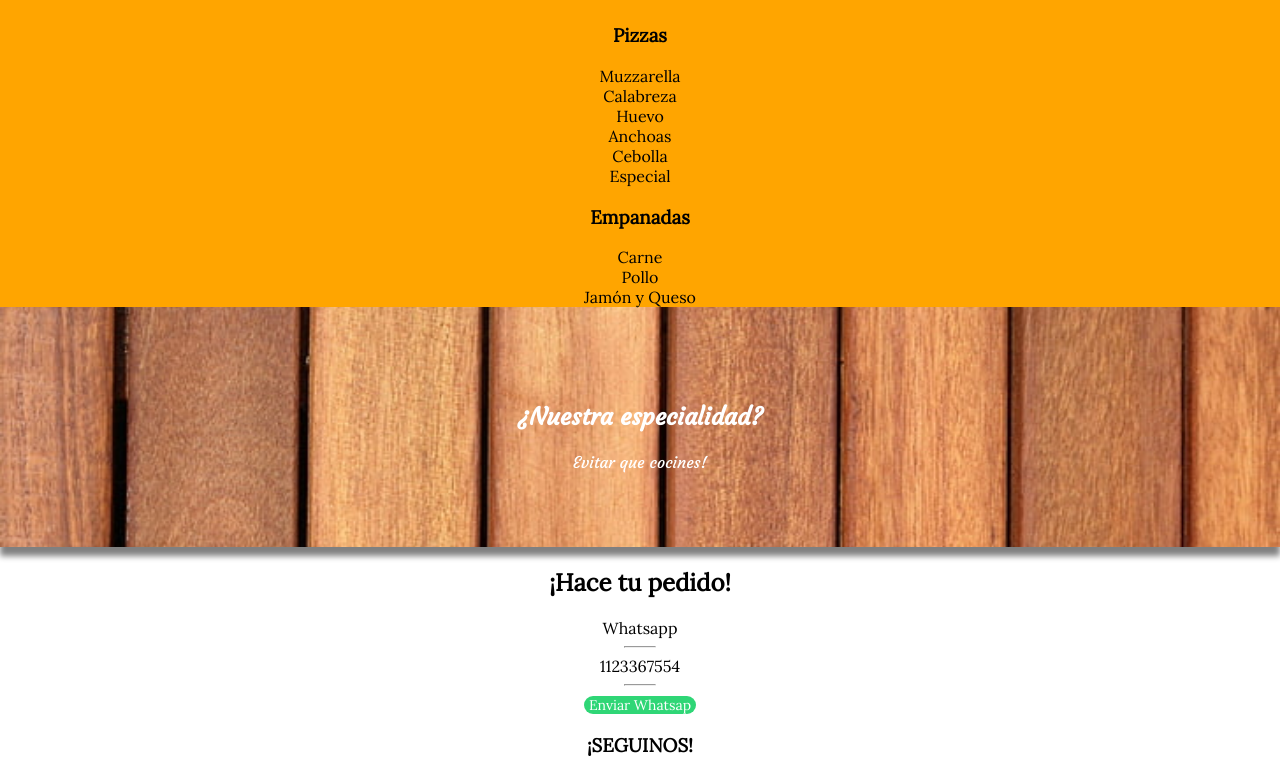
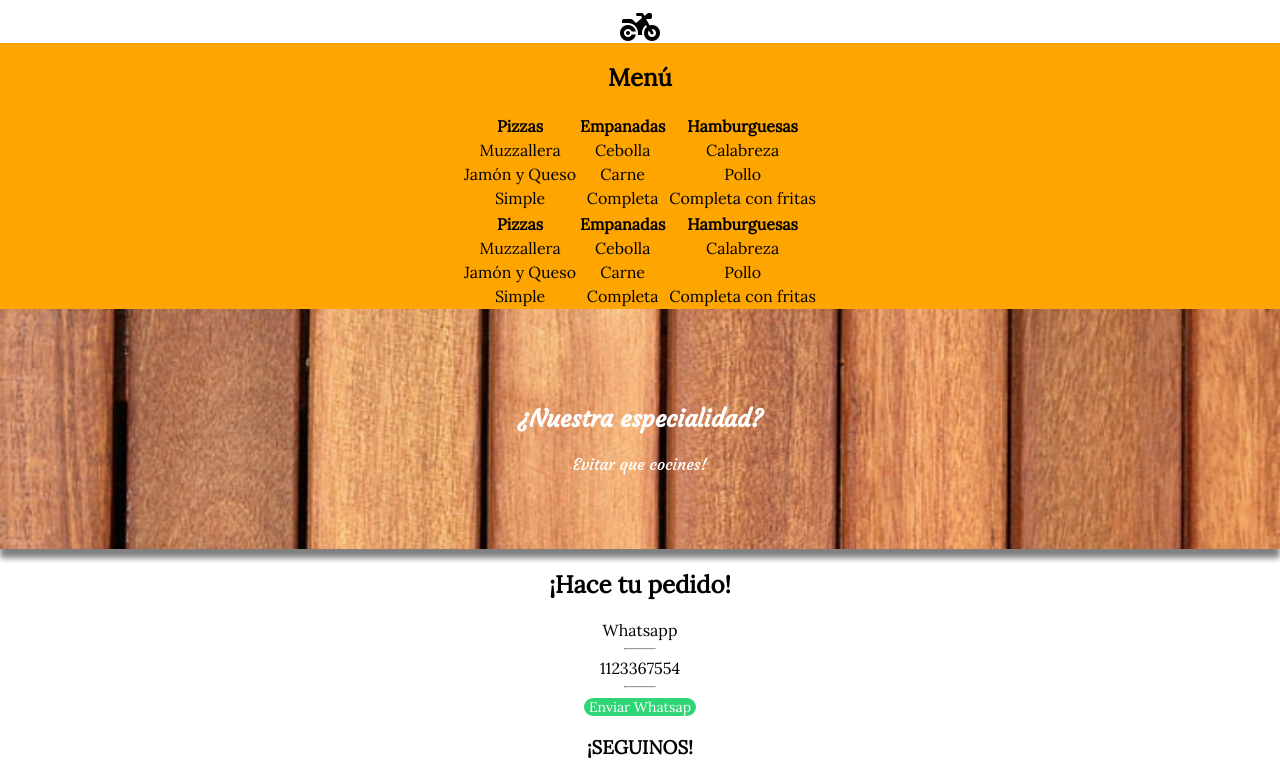
Before and after one commit to JorP8/pizzeria0.github.io, a plain HTML site: page index.html in a window 1280 px wide. Shown: the part 796-1566 px from the top of the page. Drawn offline with Linux system fonts and the light colour scheme.

Commit message:
Add files via upload

```diff
--- a/index.html
+++ b/index.html
@@ -49,7 +49,12 @@
 			asdasd asdasd asd</p>
 			<hr width="100px">
 			<button>Leer más</button>
+			<div class="delivery">
+			<h2>Delivery sin cargo</h2>
+			<i class="fa-solid fa-motorcycle"></i>
 		</div>
+		</div>
+
 
 	</section>
 
@@ -57,17 +62,48 @@
 		<div class="container">
 
 			<h2>Menú</h2>
-				<h3>Pizzas</h3>
-				<span>Muzzarella</span>
-				<span>Calabreza</span>
-				<span>Huevo</span>
-				<span>Anchoas</span>
-				<span>Cebolla</span>
-				<span>Especial</span>
-				<h3>Empanadas</h3>
-				<span>Carne</span>
-				<span>Pollo</span>
-				<span>Jamón y Queso</span>
+				<table>
+					<th>Pizzas</th>
+					<th>Empanadas</th>
+					<th>Hamburguesas</th>
+					<tr>
+						<td>Muzzallera</td>
+						<td>Cebolla</td>
+						<td>Calabreza</td>
+					</tr>
+					<tr>
+						<td>Jamón y Queso</td>
+						<td>Carne</td>
+						<td>Pollo</td>
+					</tr>
+					<tr>
+						<td>Simple</td>
+						<td>Completa</td>
+						<td>Completa con fritas</td>
+					</tr>
+
+				</table>
+				<table>
+					<th>Pizzas</th>
+					<th>Empanadas</th>
+					<th>Hamburguesas</th>
+					<tr>
+						<td>Muzzallera</td>
+						<td>Cebolla</td>
+						<td>Calabreza</td>
+					</tr>
+					<tr>
+						<td>Jamón y Queso</td>
+						<td>Carne</td>
+						<td>Pollo</td>
+					</tr>
+					<tr>
+						<td>Simple</td>
+						<td>Completa</td>
+						<td>Completa con fritas</td>
+					</tr>
+
+				</table>
 
 
 		</div>
@@ -97,6 +133,15 @@
 				<i class="fa-brands fa-tiktok"></i>
 
 			</div>
+			<h2>¡Días y Horarios!</h2>
+			<span>Lunes a Sabado</span>
+			<span>12:00Hs - 00:00Hs</span>
+			<hr width="20%">
+			<div class="reloj">
+				<i class="fa-solid fa-calendar"></i>
+			</div>
+		</div>
+
 		</div>
 
 	</section>
--- a/styles.css
+++ b/styles.css
@@ -6,7 +6,7 @@ body{
 	font-family: 'Lora', serif;
 }
 a{
-	font-size: 12px;
+	font-size: 18px;
 	text-decoration: none;
 }
 .pedido a{
@@ -81,15 +81,16 @@ header{
 
 }
 #pizzas .container{
-
+	display: flex;
 	background-color: orange;
 	height: auto;
-	display: flex;
 	justify-content: center;
 	align-items: center;
-	text-align: initial;
+	text-align: center;
 	flex-direction: column;
 }
+
+
 
 #especialidad .container{
 	justify-content: center;
```
